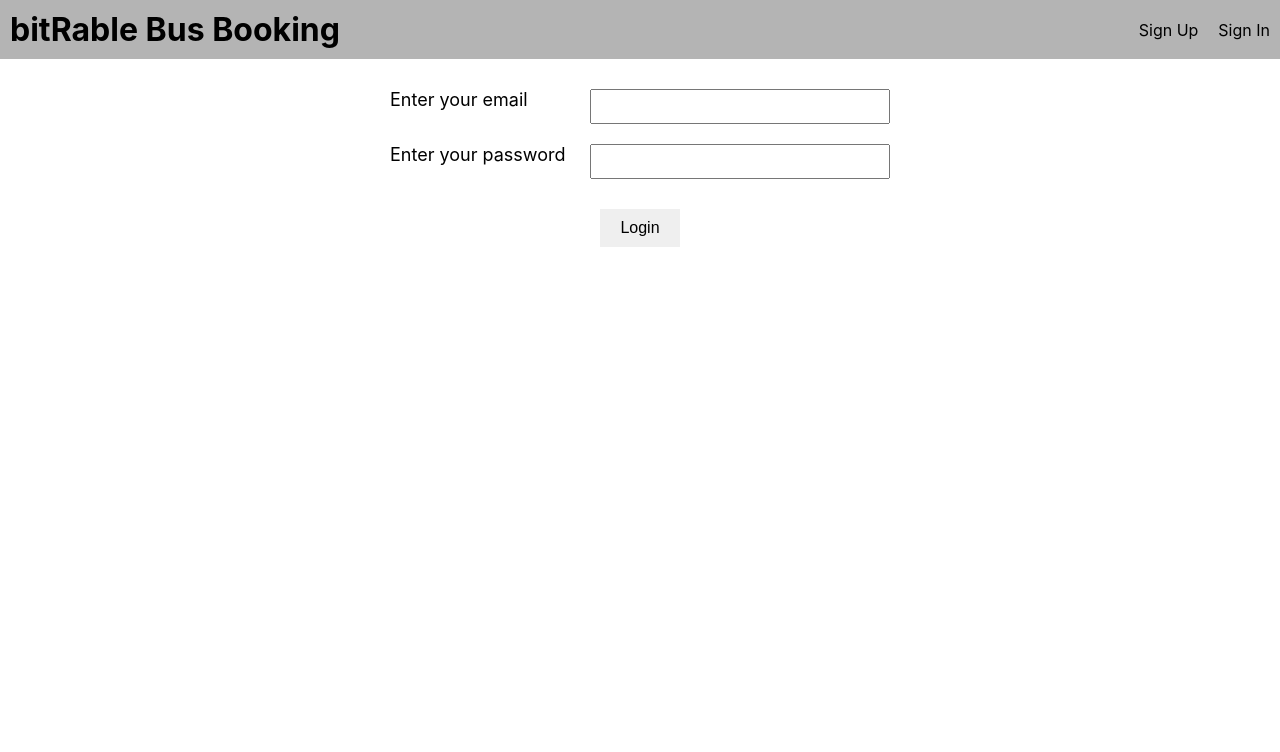
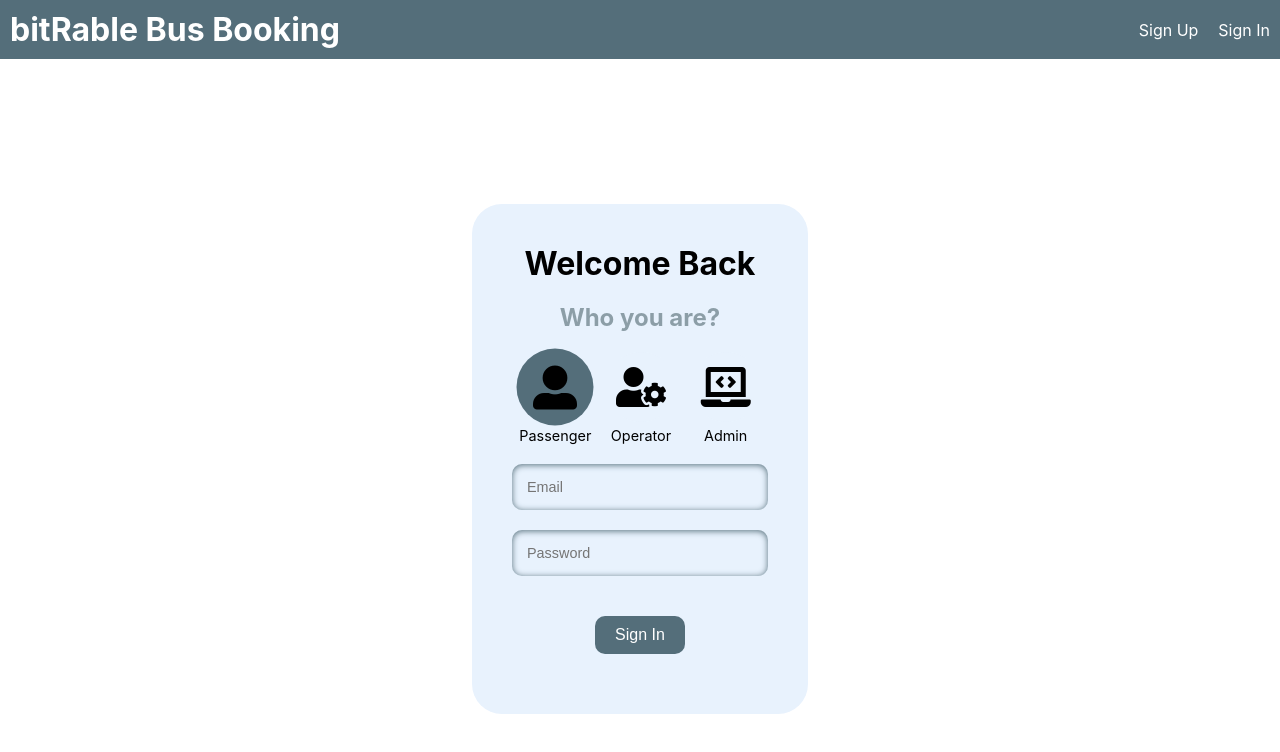
Before and after one commit to bitReble/OnlineSeats-Website, a React (Create React App) app: page / in a window 1280 px wide. Shown: the top 752 px of the page. Built offline with nearby package versions, Linux system fonts and the light colour scheme.

Commit message:
Login and registartion page,

```diff
--- a/public/index.html
+++ b/public/index.html
@@ -24,6 +24,14 @@
       work correctly both with client-side routing and a non-root public URL.
       Learn how to configure a non-root public URL by running `npm run build`.
     -->
+
+    <link
+      rel="stylesheet"
+      href="https://use.fontawesome.com/releases/v5.14.0/css/all.css"
+      integrity="sha384-HzLeBuhoNPvSl5KYnjx0BT+WB0QEEqLprO+NBkkk5gbc67FTaL7XIGa2w1L0Xbgc"
+      crossorigin="anonymous"
+    />
+
     <title>React App</title>
   </head>
   <body>
--- a/src/App.css
+++ b/src/App.css
@@ -1,39 +1,209 @@
-.login {
-  margin-top: 20px;
+:root {
+  --primary-color: #546e7a;
+  --default-form-font-color: #546e7a;
+  --default-form-backgroud: #e8f2fd;
+  --light-form-font-color: #8c9ea7;
+}
+
+* {
+  margin: 0;
+  padding: 0;
+  box-sizing: border-box;
+}
+
+#register .wrapper,
+#login .wrapper {
+  display: flex;
+  justify-content: center;
+  align-items: center;
+  min-height: 100vh;
+  color: black;
+}
+
+#register .wrapper .form,
+#login .wrapper .form {
+  display: flex;
+  justify-content: center;
+  align-items: center;
+  flex-direction: column;
+  background-color: var(--default-form-backgroud);
+  padding: 40px;
+  border-radius: 30px;
+}
+
+#register .wrapper .form h1,
+#login .wrapper .form h1 {
+  font-size: 2rem;
+  margin-bottom: 20px;
+}
+
+#register .wrapper .form h2,
+#login .wrapper .form h2 {
+  font-size: 1.5rem;
+  margin-bottom: 20px;
+  color: var(--light-form-font-color);
+}
+
+#register .wrapper .form input,
+#login .wrapper .form input {
+  width: 256px;
+  padding: 15px;
+  margin-bottom: 20px;
+  border: none;
+  background-color: var(--default-form-backgroud);
+  border-radius: 10px;
+  font-size: 0.9rem;
+  font-weight: 400;
+  color: black;
+  box-shadow: 0px 1px 6px var(--primary-color) inset;
+}
+
+#register .wrapper .form p,
+#login .wrapper .form p {
+  font-size: var(--default-font-size);
+}
+
+#register .wrapper .form button,
+#login .wrapper .form button {
+  margin-bottom: 20px;
+  border: none;
+  color: #fff;
+  border-radius: 10px;
+}
+
+.button {
+  background-color: var(--primary-color);
+}
+
+#register .wrapper .form .icons,
+#login .wrapper .form .icons {
+  display: flex;
+  justify-content: space-around;
+  align-items: center;
+  width: 100%;
+  margin-bottom: 20px;
+}
+
+#register .wrapper .form .icons .category,
+#login .wrapper .form .icons .category {
   display: flex;
   flex-direction: column;
   align-items: center;
 }
 
-.register {
-  margin-top: 20px;
-  display: flex;
-  flex-direction: column;
-  align-items: center;
+#register .wrapper .form .icons .category p,
+#login .wrapper .form .icons .category p {
+  margin-top: 5px;
+  font-size: 0.9rem;
 }
 
-.form-control {
-  margin: 10px;
-  width: 500px;
+#register .wrapper .form .icons .decorator,
+#login .wrapper .form .icons .decorator {
   display: flex;
-  justify-content: space-between;
+  justify-content: center;
+  align-items: center;
+  background-color: var(--default-form-backgroud);
+  width: 70px;
+  height: 70px;
+  border-radius: 50%;
 }
 
-.form-control p {
-  font-size: 18px;
+#register .wrapper .form .icons .active,
+#login .wrapper .form .icons .active {
+  transform: scale(1.1);
+  background-color: var(--primary-color);
+}
+
+#register .wrapper .form .icons .decorator:hover,
+#login .wrapper .form .icons .decorator:hover {
+  transform: scale(1.1);
+  cursor: pointer;
+  background-color: #8bb3c3;
+}
+
+#register .wrapper .form .icons i,
+#login .wrapper .form .icons i {
+  font-size: 2.5rem;
+}
+
+.password-input {
+  position: relative;
+  display: flex;
+  justify-content: flex-end;
+  align-items: center;
+  margin-bottom: 20px;
+}
+
+.password-input > input {
+  margin: 0 !important;
+  padding-right: 20px;
+}
+
+.password-input .eye {
+  position: absolute;
+  display: flex;
+  align-items: center;
+  justify-content: center;
   margin-right: 20px;
 }
 
-.form-control input {
-  width: 300px;
-  height: 35px;
-  padding: 5px;
-  font-size: 18px;
+.password-input .eye > button,
+.password-input .eye > mat-icon {
+  position: absolute;
+}
+
+.password-input .eye > button {
+  z-index: 2;
+  margin: 0 !important;
+  padding: 0 !important;
+}
+
+.page-wrapper {
+  top: 0;
+  left: 0;
+  right: 0;
+  position: fixed;
+  width: 100%;
+  height: 100%;
+  background-color: rgba(0, 0, 0, 0.2);
+  z-index: 2;
+  display: flex;
+  align-items: center;
+  justify-content: center;
+}
+
+.extra {
+  display: flex;
+  flex-direction: column;
+}
+
+.extra a {
+  text-decoration: none;
+  margin-bottom: 10px;
+  color: rgb(85, 26, 139);
+}
+
+.extra a:hover {
+  cursor: pointer;
+  color: rgb(148, 43, 246);
+}
+
+@media (max-width: 350px) {
+  #register .wrapper .form,
+  #login .wrapper .form {
+    padding: 10px;
+  }
+
+  #register .wrapper .form .icons .decorator,
+  #login .wrapper .form .icons .decorator {
+    width: 60px;
+    height: 60px;
+  }
 }
 
 .nav-bar {
   padding: 10px;
-  background-color: #b4b4b4;
+  background-color: var(--primary-color);
   display: flex;
   justify-content: space-between;
   align-items: center;
@@ -42,12 +212,12 @@
 .nav-bar .right a {
   margin-left: 20px;
   text-decoration: none;
-  color: black;
+  color: white;
 }
 
 .nav-bar .left a {
   text-decoration: none;
-  color: black;
+  color: white;
 }
 
 .button {
--- a/src/components/auth/Login.js
+++ b/src/components/auth/Login.js
@@ -1,18 +1,63 @@
+import { useState } from "react";
+
 const Login = () => {
+  const [userCategory, setUserCategory] = useState("passenger");
+
   return (
-    <form className="login">
-      <div className="form-control">
-        <p>Enter your email</p>
-        <input type="text"></input>
+    <div id="login">
+      <div className="wrapper">
+        <form className="form">
+          <h1>Welcome Back</h1>
+          <h2>Who you are?</h2>
+          <div className="icons">
+            <div className="category">
+              <div
+                onClick={() => setUserCategory("passenger")}
+                className={`decorator ${
+                  userCategory === "passenger" ? "active" : ""
+                }`}
+              >
+                <i className="fas fa-user-alt"></i>
+              </div>
+              <p>Passenger</p>
+            </div>
+            <div className="category">
+              <div
+                onClick={() => setUserCategory("operator")}
+                className={`decorator ${
+                  userCategory === "operator" ? "active" : ""
+                }`}
+              >
+                <i className="fas fa-user-cog"></i>
+              </div>
+              <p>Operator</p>
+            </div>
+            <div className="category">
+              <div
+                onClick={() => setUserCategory("admin")}
+                className={`decorator ${
+                  userCategory === "admin" ? "active" : ""
+                }`}
+              >
+                <i className="fas fa-laptop-code"></i>
+              </div>
+              <p>Admin</p>
+            </div>
+          </div>
+          <input type="email" placeholder="Email" />
+          <div className="password-input">
+            <input type="password" placeholder="Password" />
+            <div className="eye">
+              <button type="button"></button>
+            </div>
+          </div>
+
+          <button className="button" type="submit">
+            Sign In
+          </button>
+        </form>
       </div>
-      <div className="form-control">
-        <p>Enter your password</p>
-        <input type="password"></input>
-      </div>
-      <button type="button" className="button">
-        Login
-      </button>
-    </form>
+    </div>
   );
 };
 
--- a/src/components/auth/Register.js
+++ b/src/components/auth/Register.js
@@ -1,22 +1,53 @@
+import { useState } from "react";
+
 const Register = () => {
+  const [userCategory, setUserCategory] = useState("passenger");
+
   return (
-    <form className="register">
-      <div className="form-control">
-        <p>Enter your name</p>
-        <input type="text"></input>
+    <div id="register">
+      <div className="wrapper">
+        <form className="form">
+          <h1>Registeration Form</h1>
+          <h2>Who you are?</h2>
+          <div className="icons">
+            <div className="category">
+              <div
+                onClick={() => setUserCategory("passenger")}
+                className={`decorator ${
+                  userCategory === "passenger" ? "active" : ""
+                }`}
+              >
+                <i className="fas fa-user-alt"></i>
+              </div>
+              <p>Passenger</p>
+            </div>
+            <div className="category">
+              <div
+                onClick={() => setUserCategory("operator")}
+                className={`decorator ${
+                  userCategory === "operator" ? "active" : ""
+                }`}
+              >
+                <i className="fas fa-user-cog"></i>
+              </div>
+              <p>Operator</p>
+            </div>
+          </div>
+          <input type="email" placeholder="Email" />
+          <div className="password-input">
+            <input type="password" placeholder="Password" />
+
+            <div className="eye">
+              <button type="button"></button>
+            </div>
+          </div>
+
+          <button className="button" type="submit">
+            Sign Up
+          </button>
+        </form>
       </div>
-      <div className="form-control">
-        <p>Enter your email</p>
-        <input type="text"></input>
-      </div>
-      <div className="form-control">
-        <p>Enter your password</p>
-        <input type="password"></input>
-      </div>
-      <button type="button" className="button">
-        Sign Up
-      </button>
-    </form>
+    </div>
   );
 };
 
--- a/src/reducers/auth.js
+++ b/src/reducers/auth.js
@@ -6,7 +6,7 @@ const initalState = {
 };
 
 const authReducer = (state = initalState, action) => {
-  const { type, payload } = action;
+  const { type } = action;
   switch (type) {
     default:
       return state;
```
